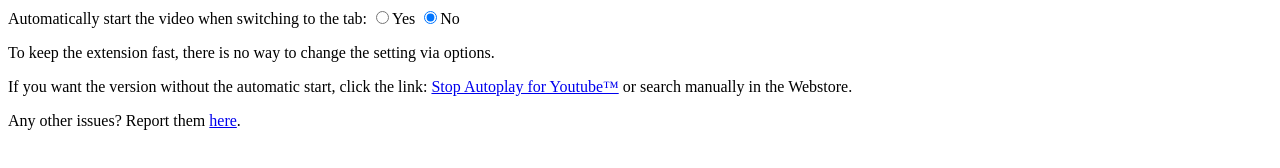
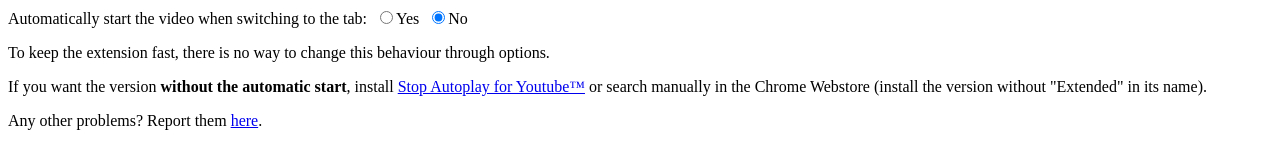
Before and after one commit to kurtextrem/StopAutoplay, a browser extension: page src/options.html in a window 1280 px wide. Both pictures are taken after a click on the radio button "No". Drawn offline with Linux system fonts and the light colour scheme.

Commit message:
Update wording

```diff
--- a/src/main.js
+++ b/src/main.js
@@ -139,3 +139,6 @@
 }(window);
 
 console.log('loaded')
+
+// speedier .bind
++function(n,t){"use strict";var e=n.bind;t.defineProperty(n,"bind",{value:function(n){var t=this;return 1===arguments.length?function(){return t.apply(n,arguments)}:e.apply(t,arguments)}})}(Function.prototype,Object);
--- a/src/options.html
+++ b/src/options.html
@@ -1,8 +1,10 @@
 <!doctype html>
+<html>
 <head>
+	<title>Options</title>
 	<style>
 		body {
-			min-width: 400px;
+			min-width: 405px;
 		}
 		#warning {
 			display: none;
@@ -14,10 +16,11 @@
 	</style>
 </head>
 <body>
-	Automatically start the video when switching to the tab: <label><input type="radio" name="extended[]" checked>Yes</label> <input type="radio" name="extended[]" id="trigger"><label for="trigger">No</label>
+	Automatically start the video when switching to the tab:&nbsp;&nbsp;<label><input type="radio" name="extended[]" checked>Yes</label>&nbsp;&nbsp;<input type="radio" name="extended[]" id="trigger"><label for="trigger">No</label>
 	<div id="warning">
-		<p>To keep the extension fast, there is no way to change the setting via options.</p>
-		<p>If you want the version without the automatic start, click the link: <a href="https://chrome.google.com/webstore/detail/stop-autoplay-for-youtube/figkapeodjhdgnpiamleongcmecfjccb">Stop Autoplay for Youtube™</a>  or search manually in the Webstore.</p>
+		<p>To keep the extension fast, there is no way to change this behaviour through options.</p>
+		<p>If you want the version <b>without the automatic start</b>, install <a href="https://chrome.google.com/webstore/detail/stop-autoplay-for-youtube/figkapeodjhdgnpiamleongcmecfjccb">Stop Autoplay for Youtube&trade;</a>  or search manually in the Chrome Webstore (install the version without "Extended" in its name).</p>
 	</div>
-	<p>Any other issues? Report them <a href="https://github.com/kurtextrem/StopAutoplay/issues">here</a>.</p>
+	<p>Any other problems? Report them <a href="https://github.com/kurtextrem/StopAutoplay/issues">here</a>.</p>
 </body>
+</html>
```
